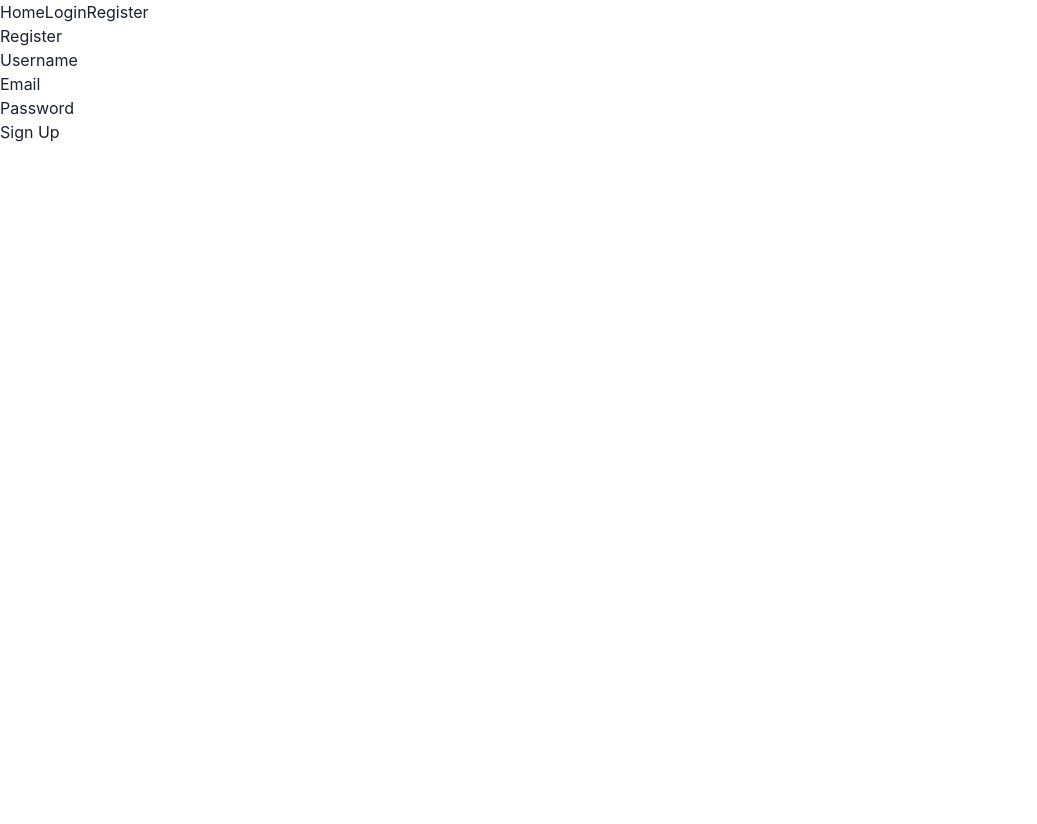
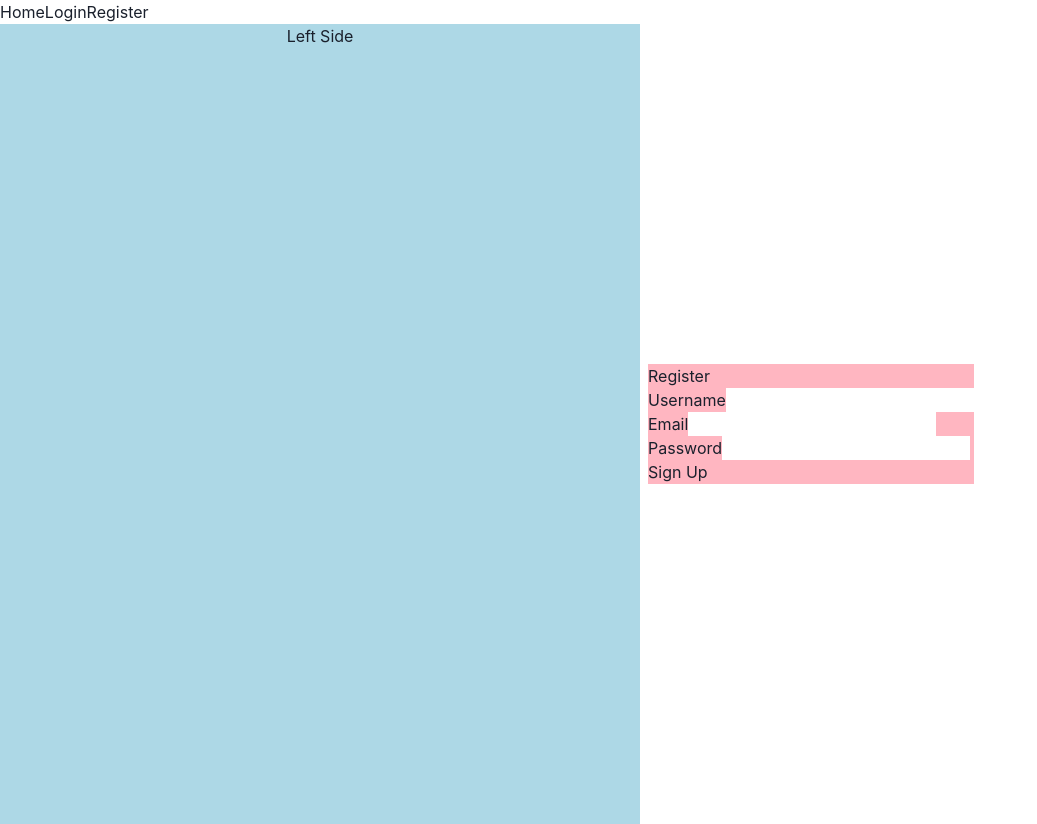
Before and after one commit to ndoolan/Quizz, a React app: page /register in a window 1280 px wide. Shown: the whole page, without its empty margins (0-1037 px from the left). Before the commit the page ends 800 px from the top, so only its background shows below. Built offline with nearby package versions, Linux system fonts and the light colour scheme; no server answers.

Commit message:
Added type declarations for css modules

```diff
--- a/src/app/views/Login/LoginPage.tsx
+++ b/src/app/views/Login/Login.tsx
@@ -2,6 +2,8 @@ import React, { useState } from "react";
 import { useNavigate } from "react-router-dom";
 import { useAppDispatch } from "../../../redux/hooks/hook";
 import { login } from "../../../redux/slices/authSlice";
+
+import style from "./Login.module.css"
 
 const Login = () => {
   const navigate = useNavigate();
--- a/src/app/views/Login/index.ts
+++ b/src/app/views/Login/index.ts
@@ -1,3 +1,3 @@
-import Login from "./LoginPage";
+import Login from "./Login";
 
 export default Login;
--- a/src/app/views/Register/Register.tsx
+++ b/src/app/views/Register/Register.tsx
@@ -2,6 +2,9 @@ import React, { useState } from "react";
 import { useNavigate } from "react-router-dom";
 import { useAppDispatch } from "../../../redux/hooks/hook";
 import { register } from "../../../redux/slices/authSlice";
+import { HStack, VStack, Text } from "@chakra-ui/react";
+
+import style from "./Register.module.css";
 
 const Register = () => {
   const navigate = useNavigate();
@@ -17,6 +20,11 @@ const Register = () => {
   };
 
   return (
+    <HStack minHeight="100vh">
+      <VStack minHeight="100vh" minWidth="50vw" bg="lightblue">
+        <Text>Left Side</Text>
+      </VStack>
+      <VStack bg="lightpink">
         <div>
           <h1>Register</h1>
           <form onSubmit={onSubmit}>
@@ -52,6 +60,8 @@ const Register = () => {
             </div>
           </form>
         </div>
+      </VStack>
+    </HStack>
   );
 };
 
--- a/tsconfig.json
+++ b/tsconfig.json
@@ -11,6 +11,6 @@
     "outDir": "./dist"
   },
   // "files": ["src/index.tsx", "server/index.ts"],
-  "include": ["src/**/*.ts", "src/**/*.tsx", "types", "webpack.config.ts"],
+  "include": ["src/**/*.ts", "src/**/*.tsx", "types", "webpack.config.ts", "declarations.d.ts"],
   "exclude": ["node_modules"]
 }
```
Also changed, not shown: declarations.d.ts (added, +16 -0 lines), src/app/views/Login/Login.module.css (added), src/app/views/Register/Register.module.css (added). Lines whose indentation alone changed are shown as unchanged.
